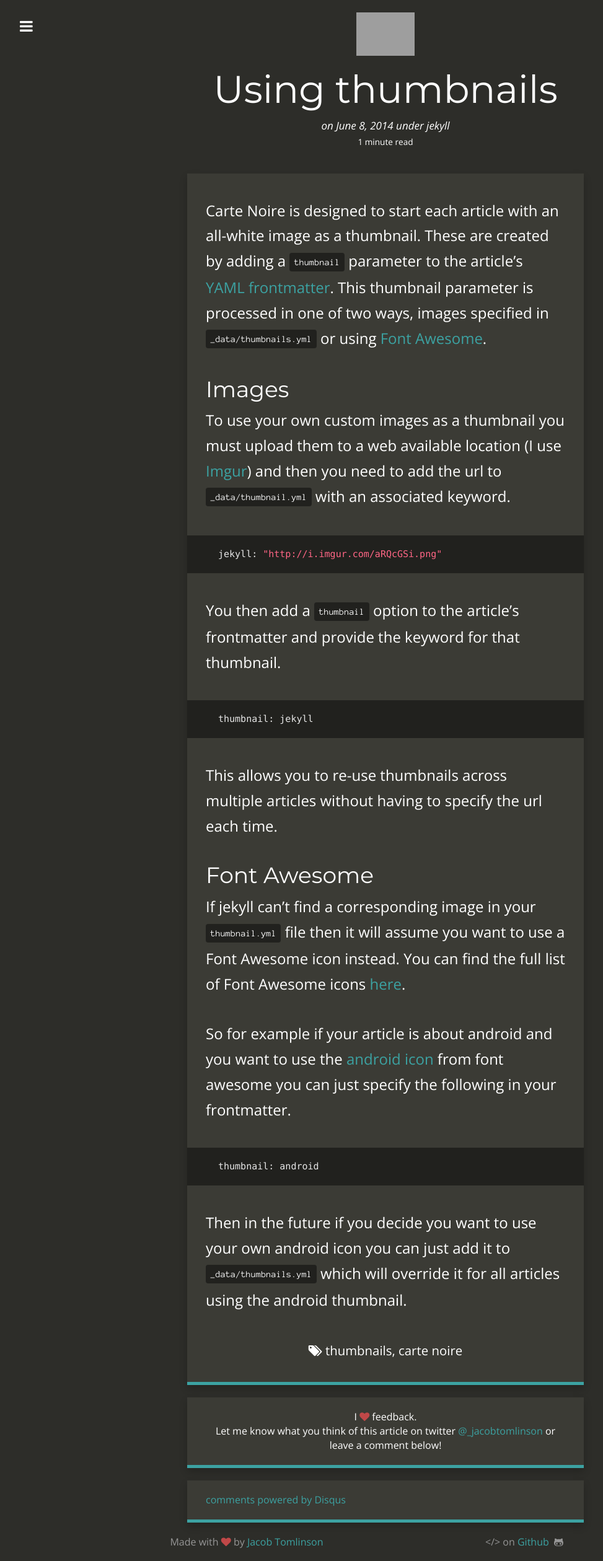
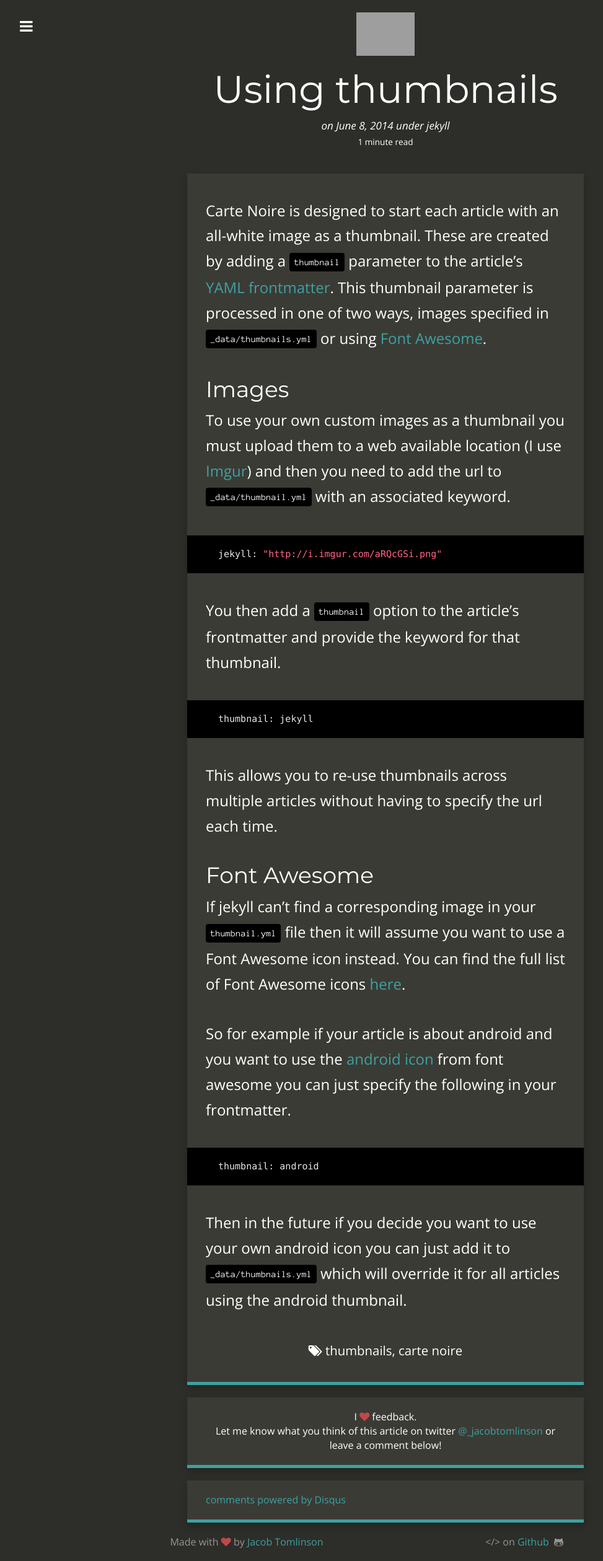
Before and after one commit to gskriptor/gskriptor.github.io, a Jekyll site: the page built from _posts/2014-06-08-using-thumbnails.md, in a window 1280 px wide. Shown: the whole page at 62% size, without its empty margins (18-991 px from the left). Built offline with Jekyll 4.4.1, drawn with Linux system fonts in a browser that asks for light colours; nearby versions of some CDN libraries; comment, search, counter and statistics services are not loaded; grey boxes are pictures that could not be loaded.

Commit message:
Update style.scss

```diff
--- a/css/style.scss
+++ b/css/style.scss
@@ -16,7 +16,7 @@ $instagram:      #cd486b;
 $reddit:         #cee3f8;
 $rss:            #eea33a;
 
-$darker:         #21211E;
+$darker:         #000000;
 $dark:           #2D2D29;
 $medium:         #3B3B35;
 $light-medium:   #969696;
```
